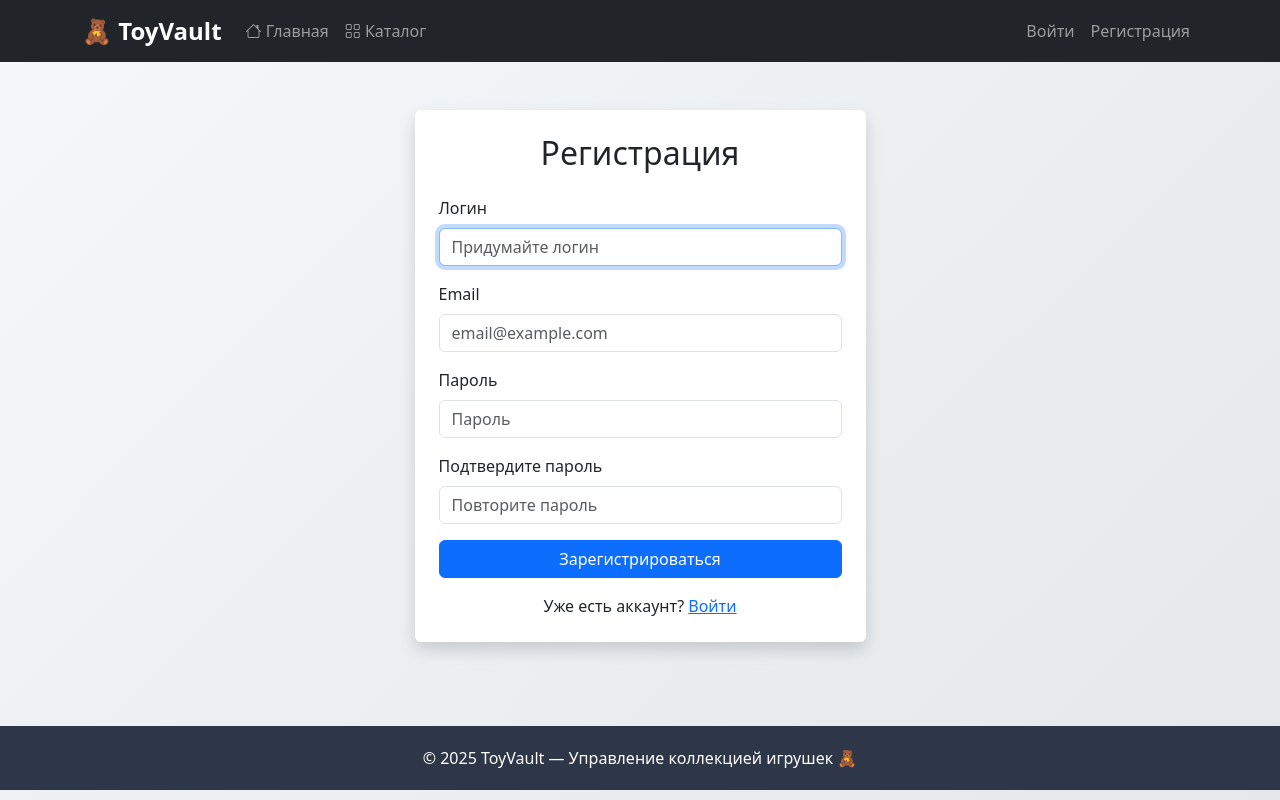
After one commit to Kkiritto/toycollection, a Django app: page /register/ in a window 1280 px wide. The commit adds this page. Run offline with Django 5.2, Linux system fonts and the light colour scheme.

Commit message:
Add user registration, login and logout

```diff
--- a/templates/base.html
+++ b/templates/base.html
@@ -73,11 +73,22 @@
                <ul class="navbar-nav">
                 {% if user.is_authenticated %}
                     <li class="nav-item">
-                            <span class="nav-link">👋 {{ user.username }}</span>
+                    <span class="nav-link">{{ user.username }}</span>
+                    </li>
+                    <li class="nav-item">
+                    <form method="post" action="{% url 'logout' %}" class="d-inline">
+                {% csrf_token %}
+                <button type="submit" class="btn btn-outline-light btn-sm ms-2">
+                    Выйти
+                </button>
+            </form>
         </li>
     {% else %}
         <li class="nav-item">
-                            <a class="nav-link" href="/admin/">Войти</a>
+            <a class="nav-link" href="{% url 'login' %}">Войти</a>
+        </li>
+        <li class="nav-item">
+            <a class="nav-link" href="{% url 'register' %}">Регистрация</a>
         </li>
     {% endif %}
 </ul>
--- /dev/null
+++ b/templates/registration/register.html
@@ -0,0 +1,59 @@
+{% extends 'base.html' %}
+
+{% block title %}Регистрация — ToyVault{% endblock %}
+
+{% block content %}
+<div class="row justify-content-center">
+    <div class="col-md-6 col-lg-5">
+        <div class="card shadow border-0 mt-4">
+            <div class="card-body p-4">
+                <h2 class="text-center mb-4">Регистрация</h2>
+
+                <form method="post" novalidate>
+                    {% csrf_token %}
+
+                    <div class="mb-3">
+                        <label class="form-label">Логин</label>
+                        {{ form.username }}
+                        {% if form.username.errors %}
+                            <small class="text-danger">{{ form.username.errors|join:", " }}</small>
+                        {% endif %}
+                    </div>
+
+                    <div class="mb-3">
+                        <label class="form-label">Email</label>
+                        {{ form.email }}
+                        {% if form.email.errors %}
+                            <small class="text-danger">{{ form.email.errors|join:", " }}</small>
+                        {% endif %}
+                    </div>
+
+                    <div class="mb-3">
+                        <label class="form-label">Пароль</label>
+                        {{ form.password1 }}
+                        {% if form.password1.errors %}
+                            <small class="text-danger">{{ form.password1.errors|join:", " }}</small>
+                        {% endif %}
+                    </div>
+
+                    <div class="mb-3">
+                        <label class="form-label">Подтвердите пароль</label>
+                        {{ form.password2 }}
+                        {% if form.password2.errors %}
+                            <small class="text-danger">{{ form.password2.errors|join:", " }}</small>
+                        {% endif %}
+                    </div>
+
+                    <button type="submit" class="btn btn-primary w-100">
+                        Зарегистрироваться
+                    </button>
+                </form>
+
+                <p class="text-center mt-3 mb-0">
+                    Уже есть аккаунт? <a href="{% url 'login' %}">Войти</a>
+                </p>
+            </div>
+        </div>
+    </div>
+</div>
+{% endblock %}
--- a/templates/toys/toy_detail.html
+++ b/templates/toys/toy_detail.html
@@ -49,7 +49,7 @@
         </table>
 
         <div class="card bg-light border-0 p-3 mt-3">
-            <h5>📝 Описание</h5>
+            <h5>Описание</h5>
             <p class="mb-0">{{ toy.description }}</p>
         </div>
 
--- a/templates/toys/toy_list.html
+++ b/templates/toys/toy_list.html
@@ -3,13 +3,13 @@
 {% block title %}Каталог игрушек — ToyVault{% endblock %}
 
 {% block content %}
-<h1 class="mb-4">📋 Каталог игрушек</h1>
+<h1 class="mb-4"> Каталог игрушек</h1>
 
 <div class="row">
     <div class="col-lg-3 mb-4">
         <div class="card shadow-sm">
             <div class="card-body">
-                <h5 class="card-title">🔍 Фильтры</h5>
+                <h5 class="card-title">Фильтры</h5>
                 <form method="get">
                     <div class="mb-3">
                         <label class="form-label">Поиск</label>
--- /dev/null
+++ b/toys/forms.py
@@ -0,0 +1,32 @@
+from django import forms
+from django.contrib.auth.forms import UserCreationForm
+from django.contrib.auth.models import User
+
+
+class RegisterForm(UserCreationForm):
+    email = forms.EmailField(
+        required=True,
+        widget=forms.EmailInput(attrs={
+            'class': 'form-control',
+            'placeholder': 'email@example.com'
+        })
+    )
+
+    class Meta:
+        model = User
+        fields = ('username', 'email', 'password1', 'password2')
+
+    def __init__(self, *args, **kwargs):
+        super().__init__(*args, **kwargs)
+        self.fields['username'].widget.attrs.update({
+            'class': 'form-control',
+            'placeholder': 'Придумайте логин'
+        })
+        self.fields['password1'].widget.attrs.update({
+            'class': 'form-control',
+            'placeholder': 'Пароль'
+        })
+        self.fields['password2'].widget.attrs.update({
+            'class': 'form-control',
+            'placeholder': 'Повторите пароль'
+        })
--- a/toys/urls.py
+++ b/toys/urls.py
@@ -1,8 +1,15 @@
 from django.urls import path
+from django.contrib.auth import views as auth_views
 from . import views
 
 urlpatterns = [
     path('', views.home, name='home'),
     path('catalog/', views.toy_list, name='toy_list'),
     path('toy/<slug:slug>/', views.toy_detail, name='toy_detail'),
+
+    path('register/', views.register, name='register'),
+    path('login/',
+         auth_views.LoginView.as_view(template_name='registration/login.html'),
+         name='login'),
+    path('logout/', auth_views.LogoutView.as_view(), name='logout'),
 ]
--- a/toys/views.py
+++ b/toys/views.py
@@ -1,6 +1,9 @@
-from django.shortcuts import render, get_object_or_404
+from django.shortcuts import render, get_object_or_404, redirect
+from django.contrib.auth import login
+from django.contrib import messages
 from django.db.models import Q
 from .models import Toy, Brand, Category
+from .forms import RegisterForm
 
 
 def home(request):
@@ -49,5 +52,23 @@ def toy_list(request):
 
 
 def toy_detail(request, slug):
-    toy = get_object_or_404(Toy.objects.select_related('brand', 'category'), slug=slug)
+    toy = get_object_or_404(
+        Toy.objects.select_related('brand', 'category'), slug=slug
+    )
     return render(request, 'toys/toy_detail.html', {'toy': toy})
+
+
+def register(request):
+    if request.user.is_authenticated:
+        return redirect('home')
+
+    if request.method == 'POST':
+        form = RegisterForm(request.POST)
+        if form.is_valid():
+            user = form.save()
+            login(request, user)
+            messages.success(request, f'Добро пожаловать, {user.username}!')
+            return redirect('home')
+    else:
+        form = RegisterForm()
+    return render(request, 'registration/register.html', {'form': form})
```
Also changed, not shown: templates/registration/login.html (added, +41 -0 lines), media/toys/Снимок_экрана_от_2026-05-30_12-04-49.png (added), media/toys/Снимок_экрана_от_2026-05-30_12-06-14.png (added), media/toys/Снимок_экрана_от_2026-05-30_12-07-39.png (added). Lines whose indentation alone changed are shown as unchanged.
